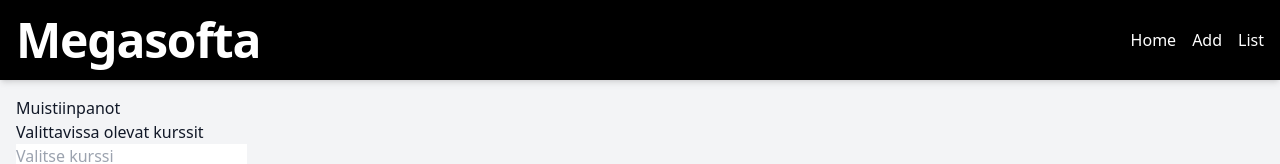
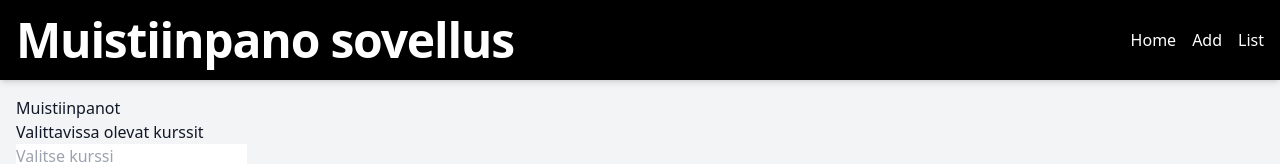
Before and after one commit to Riitahuhta/FrontEnd, a React (Vite) app in the folder frontti/: page / in a window 1280 px wide. Shown: the top 164 px of the page. Built offline with nearby package versions, Linux system fonts and the light colour scheme; no server answers.

Commit message:
Muokattiin Headeriä

```diff
--- a/frontti/src/Header.jsx
+++ b/frontti/src/Header.jsx
@@ -4,7 +4,7 @@
     <header className="bg-black text-white p-4 shadow-md">
       <div className="container mx-auto flex justify-between items-center">
         <h1 className="scroll-m-20 text-4xl font-extrabold tracking-tight lg:text-5xl">
-          Megasofta
+          Muistiinpano sovellus
         </h1>
         <nav className="flex space-x-4">
           <Link className="hover:underline" to="/">
```
